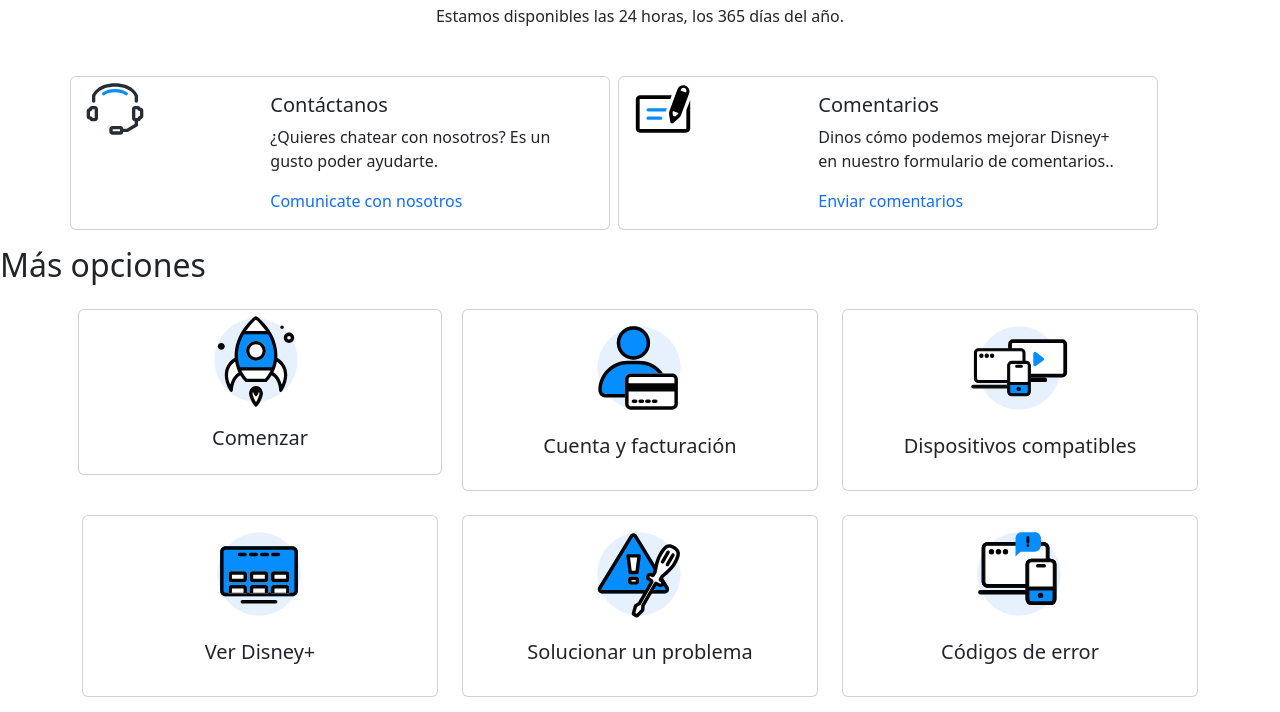
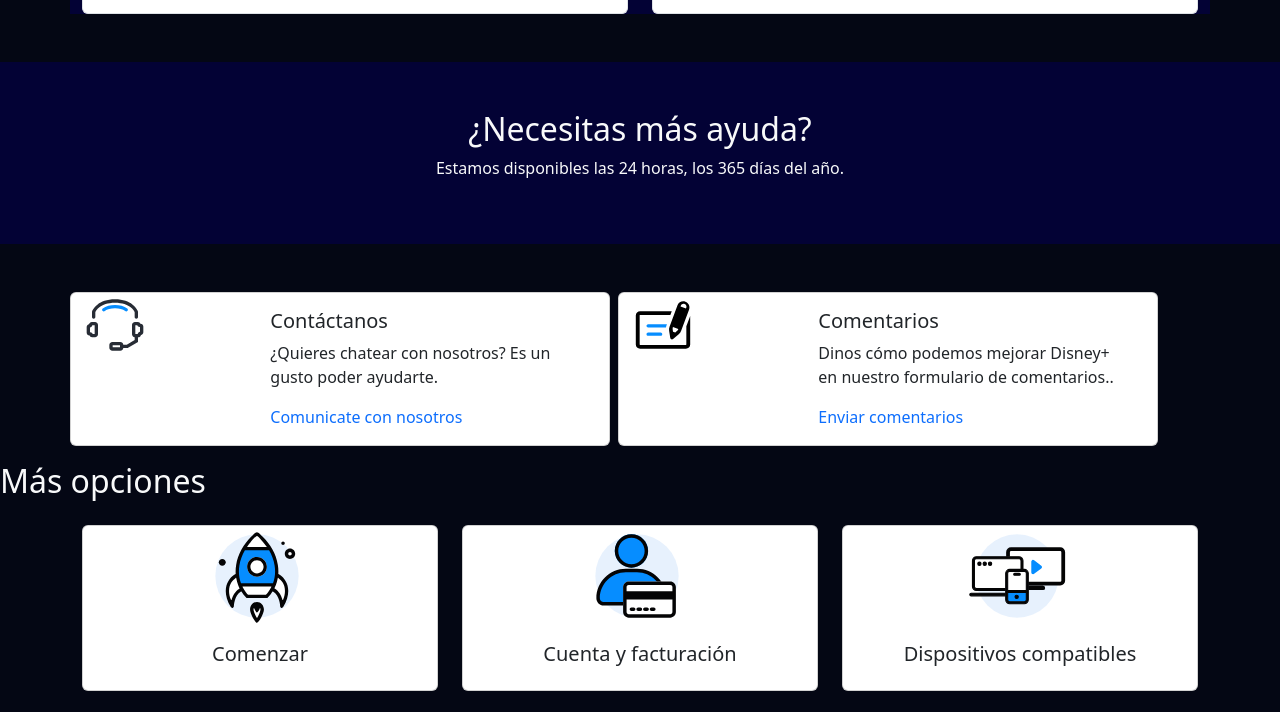
Before and after one commit to BelenSegovia/disney_grupo1, a plain HTML site: page disney_grupo1-main/pages/contacto.html in a window 1280 px wide. Shown: the part 1636-2348 px from the top of the page. Drawn offline with nearby package versions, Linux system fonts and the light colour scheme.

Commit message:
doy estilo a la pagina

```diff
--- a/disney_grupo1-main/css/style.css
+++ b/disney_grupo1-main/css/style.css
@@ -20,8 +20,15 @@
 
   margin-left: 35%;
 }
+.fondo {
+    background-color: #040714;
+}
+.fondo_titulo {
+    background-color: #030235;
+}
+
 @media (width <= 576px) {
     .cards {
-        margin-left: 20%;
+        margin-left: 35%;
     }
 }
--- a/disney_grupo1-main/pages/contacto.html
+++ b/disney_grupo1-main/pages/contacto.html
@@ -4,7 +4,7 @@
     <head>
       <meta charset="UTF-8" />
       <meta name="viewport" content="width=device-width, initial-scale=1.0" />
-      <meta name="description" content="Acerca de nosotros" />
+      <meta name="description" content="Ayuda y contacto" />
       <meta name="keywords" content="Disney+, historia, nosotros, Mickey" />
       <meta name="author" content="Grupo-1" />
       <link
@@ -33,11 +33,11 @@
     </head>
     <body>
       <header></header>
-      <main>
-        <section class="my-5 text-center">
-          <h1>Centro de ayuda</h1>
+      <main class="fondo">
+        <section class="my-5 py-5 text-center fondo_titulo">
+          <h1 class="text-light">Centro de ayuda</h1>
         </section>
-        <section class="container">
+        <section class="container fondo_titulo">
           <article class="row">
             <div class="col-md-6">
               <div class="accordion" id="accordion1">
@@ -45,7 +45,7 @@
                 <div class="accordion-item">
                   <h2 class="accordion-header" id="heading1">
                     <button
-                      class="accordion-button"
+                      class="accordion-button bg-dark text-primary"
                       type="button"
                       data-bs-toggle="collapse"
                       data-bs-target="#collapse1"
@@ -129,7 +129,7 @@
                 <div class="accordion-item">
                   <h2 class="accordion-header" id="heading2">
                     <button
-                      class="accordion-button"
+                      class="accordion-button bg-dark text-primary"
                       type="button"
                       data-bs-toggle="collapse"
                       data-bs-target="#collapse2"
@@ -213,7 +213,7 @@
                 <div class="accordion-item">
                   <h2 class="accordion-header" id="heading3">
                     <button
-                      class="accordion-button"
+                      class="accordion-button bg-dark text-primary"
                       type="button"
                       data-bs-toggle="collapse"
                       data-bs-target="#collapse3"
@@ -301,7 +301,7 @@
                 <div class="accordion-item">
                   <h2 class="accordion-header" id="heading4">
                     <button
-                      class="accordion-button"
+                      class="accordion-button bg-dark text-primary"
                       type="button"
                       data-bs-toggle="collapse"
                       data-bs-target="#collapse4"
@@ -385,7 +385,7 @@
                 <div class="accordion-item">
                   <h2 class="accordion-header" id="heading5">
                     <button
-                      class="accordion-button"
+                      class="accordion-button bg-dark text-primary"
                       type="button"
                       data-bs-toggle="collapse"
                       data-bs-target="#collapse5"
@@ -469,7 +469,7 @@
                 <div class="accordion-item">
                   <h2 class="accordion-header" id="heading6">
                     <button
-                      class="accordion-button"
+                      class="accordion-button bg-dark text-primary"
                       type="button"
                       data-bs-toggle="collapse"
                       data-bs-target="#collapse6"
@@ -553,7 +553,7 @@
           </article>
         </section>
         <!-- FIN DE FORMULARIO DE AYUDA-->
-        <section class="my-5 text-center">
+        <section class="my-5 py-5 text-center text-light fondo_titulo">
           <h2>¿Necesitas más ayuda?</h2>
           <p>Estamos disponibles las 24 horas, los 365 días del año.</p>
         </section>
@@ -589,11 +589,11 @@
           </div>
         </article>
       </section>
-      <h2>Más opciones</h2>
+      <h2 class="text-light">Más opciones</h2>
       <section class="container mt-4">
         <article class="row">
             <!-- Tarjeta 1 -->
-              <div class="col-md-4 mb-4 px-2">
+            <div class="col-lg-4  col-md-4 col-sm-6  mb-4">
                 <div class="card small-card text-center">
                     <img src="../img/card_cohete.svg" class="card-img-top cards" alt="cohete">
                     <div class="card-body">
@@ -603,8 +603,8 @@
             </div>
 
             <!-- Tarjeta 2 -->
-              <div class="col-md-4 mb-4">
-                  <div class="card small-card text-center py-2 px-2">
+            <div class="col-lg-4  col-md-4  col-sm-6  mb-4">
+                <div class="card small-card text-center">
                     <img src="../img/card2_pagos.svg" class="card-img-top cards" alt="img facturación">
                     <div class="card-body">
                         <h5 class="card-title">Cuenta y facturación</h5>
@@ -613,8 +613,8 @@
             </div>
 
             <!-- Tarjeta 3 -->
-              <div class="col-md-4 mb-4">
-                  <div class="card small-card text-center py-2 px-2">
+            <div class="col-lg-4  col-md-4 col-sm-6  mb-4">
+                <div class="card small-card text-center">
                     <img src="../img/card3_dispositivo.svg" class="card-img-top cards" alt="img dispositivos compatibles">
                     <div class="card-body">
                         <h5 class="card-title">Dispositivos compatibles</h5>
@@ -624,17 +624,17 @@
         </article>
         <article class="row">
             <!-- Tarjeta 4 -->
-            <div class="col-md-4 mb-4">
-                <div class="card small-card text-center py-2 px-2">
-                    <img src="../img/card4_tablet.svg" class="card-img-top  cards" alt="Pantalla">
+            <div class="col-lg-4  col-md-4 col-sm-6  mb-4">
+                <div class="card small-card text-center">
+                    <img src="../img/card4_tablet.svg" class="card-img-top cards" alt="Pantalla">
                     <div class="card-body">
                         <h5 class="card-title">Ver Disney+</h5>
                     </div>
                 </div>
             </div>
             <!-- Tarjeta 5 -->
-            <div class="col-md-4 mb-4 ">
-                <div class="card small-card text-center py-2 px-2">
+            <div class="col-lg-4  col-md-4 col-sm-6 mb-4">
+                <div class="card small-card text-center">
                     <img src="../img/card5_ayuda.svg" class="card-img-top cards" alt="ayuda">
                     <div class="card-body">
                         <h5 class="card-title">Solucionar un problema</h5>
@@ -642,8 +642,8 @@
                 </div>
             </div>
             <!-- Tarjeta 6 -->
-            <div class="col-md-4 mb-4">
-                <div class="card small-card text-center py-2 px-2">
+            <div class="col-lg-4 col-md-4 col-sm-6 mb-4">
+                <div class="card small-card text-center">
                     <img src="../img/card6_vincular.svg" class="card-img-top cards" alt="img vincular">
                     <div class="card-body">
                         <h5 class="card-title">Códigos de error</h5>
@@ -652,6 +652,7 @@
             </div>
         </article>
     </section>
+
       </main>
       <footer></footer>
     </body>
```
Lines whose indentation alone changed are shown as unchanged.
